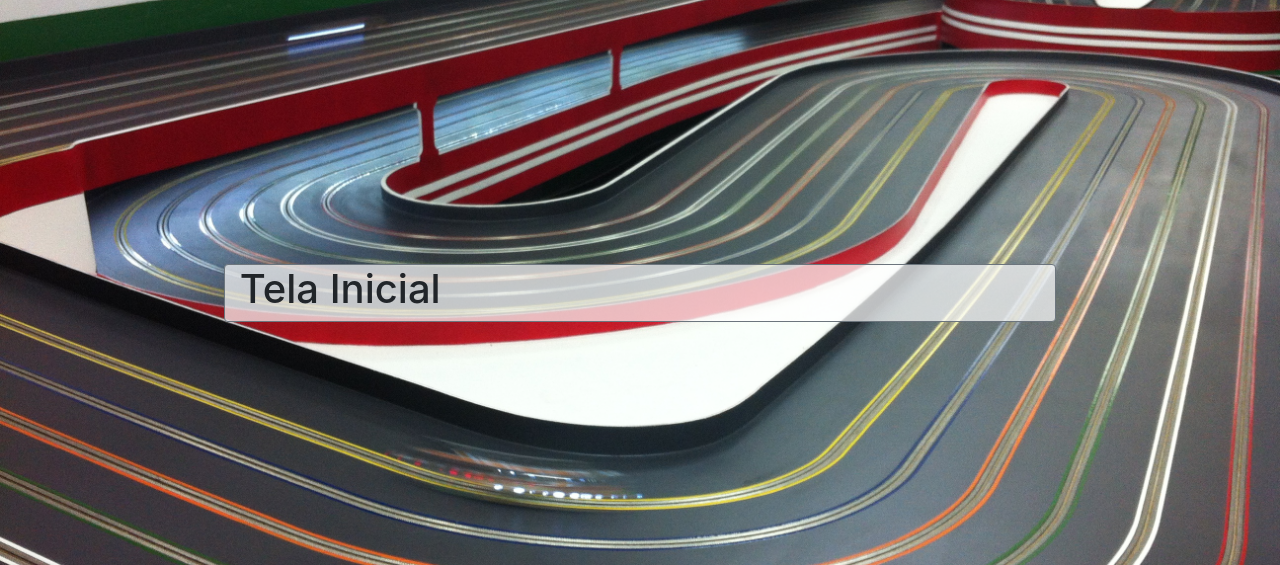
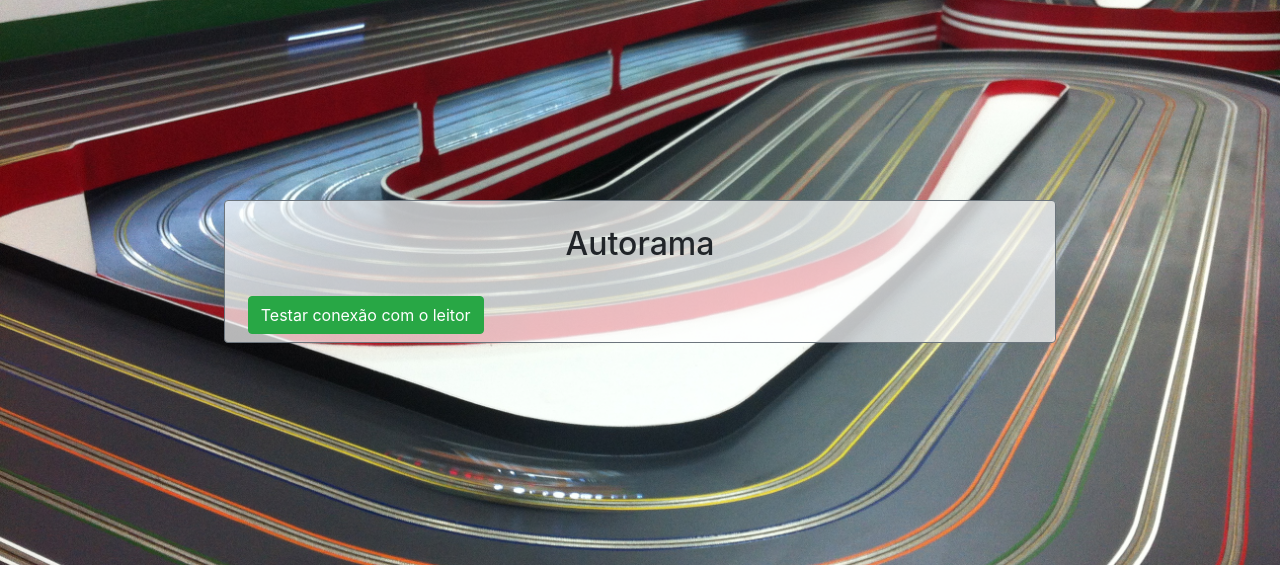
Before and after one commit to AndersonCorreia/PBL-2020.1-Autorama, a Flask app: page / in a window 1280 px wide. Shown: the part 235-800 px from the top of the page. Run offline with Flask 2, Linux system fonts and the light colour scheme; some libraries are stand-ins or nearby versions.

Commit message:
teste de conexão do servidor

```diff
--- a/app.py
+++ b/app.py
@@ -8,6 +8,13 @@ app = Flask(__name__)
 @app.route('/')
 def index():
     return render_template('index.html')
+
+@app.route('/teste')
+def test():
+    leitor = Leitor()
+    success = leitor.testConnection()['success']
+    error = not success
+    return render_template('index.html', success=success, error=error)
 
 @app.route('/configuração')
 def config():
--- a/models/Carro.py
+++ b/models/Carro.py
@@ -11,12 +11,12 @@ class Carro:
 
     def save(self, dados):
         self.dados["carros"].append(dados)
-        open(self.fileName, 'w').write( json.dumps(self.dados, indent=4, ensure_ascii=False,))
+        open(self.fileName, 'w').write( json.dumps(self.dados, indent=4, ensure_ascii=False))
 
     def getTag(self):
         connection = self.getConnection()
         try:
-            return connection.request('/configuração/carro', 'GET', '')
+            return connection.request('/configuração/carro', 'GET', '')['response']
         except RuntimeError as error:
             return 0
 
--- a/models/Leitor.py
+++ b/models/Leitor.py
@@ -15,5 +15,10 @@ class Leitor:
         connection = self.getConnection()
         connection.request('/config/leitor', "POST", self.dados)
 
+    def testConnection(self):
+        open(self.fileName, 'w').write( json.dumps(self.dados, indent=4, ensure_ascii=False,))
+        connection = self.getConnection()
+        return connection.request('/test', "GET")
+
     def getConnection(self):
         return Client(self.dados['ip'], int(self.dados['port']), 2048)
--- a/templates/config/carro.html
+++ b/templates/config/carro.html
@@ -16,7 +16,7 @@
     <form method="POST" action="{{url_for('configCarro')}}" class="font-weight-bold mt-3 row">
         <div class="form-group col-5 col-md-3 col-lg-3">
             <label for="epc">EPC</label>
-            <input type="text" class="form-control" name="epc" id="epc" value="{{epc}}">
+            <input type="text" class="form-control" name="epc" id="epc" value="{{epc['tag']}}">
             <small class="form-text">EPC da TAG lida no sensor RFID</small>
         </div>
         <div class="form-group col-7 col-md-3 col-lg-3">
--- a/templates/index.html
+++ b/templates/index.html
@@ -1,5 +1,24 @@
 {% extends 'base.html' %}
 
 {% block content %}
-    <h1>{% block title %} Tela Inicial {% endblock %}</h1>
+    <h2 class="text-center m-4">{% block title %}Autorama{% endblock %}</h2>
+    {% if success %}
+        <div class="alert my-3 w-75 alert-success mx-auto alert-dismissible fade show text-center" role="alert">
+            Conexão com leitor efetuada com sucesso
+            <button type="button" class="close" data-dismiss="alert" aria-label="Close">
+                <span aria-hidden="true">&times;</span>
+            </button>
+        </div>
+    {% endif %}
+    {% if error %}
+        <div class="alert my-3 w-75 alert-danger mx-auto alert-dismissible fade show text-center" role="alert">
+            Falha na conexão com o leitor
+            <button type="button" class="close" data-dismiss="alert" aria-label="Close">
+                <span aria-hidden="true">&times;</span>
+            </button>
+        </div>
+    {% endif %}
+    <div class="w-100">
+        <a href="{{url_for('test')}}" class="btn btn-success m-2 mr-auto"> Testar conexão com o leitor</a>
+    </div>
 {% endblock %}
```
Also changed, not shown: client/src/socket_/Client.py (+5 -2 lines).
